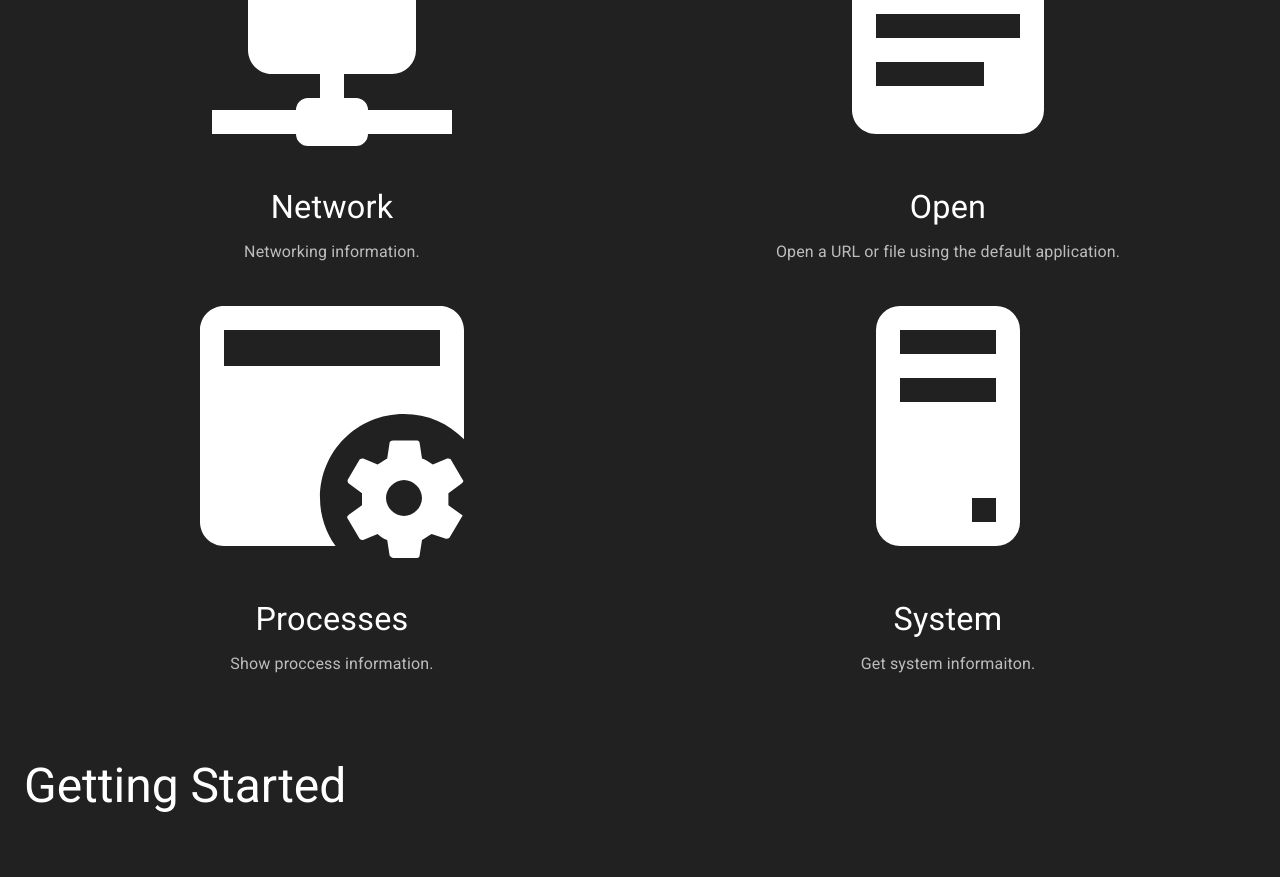
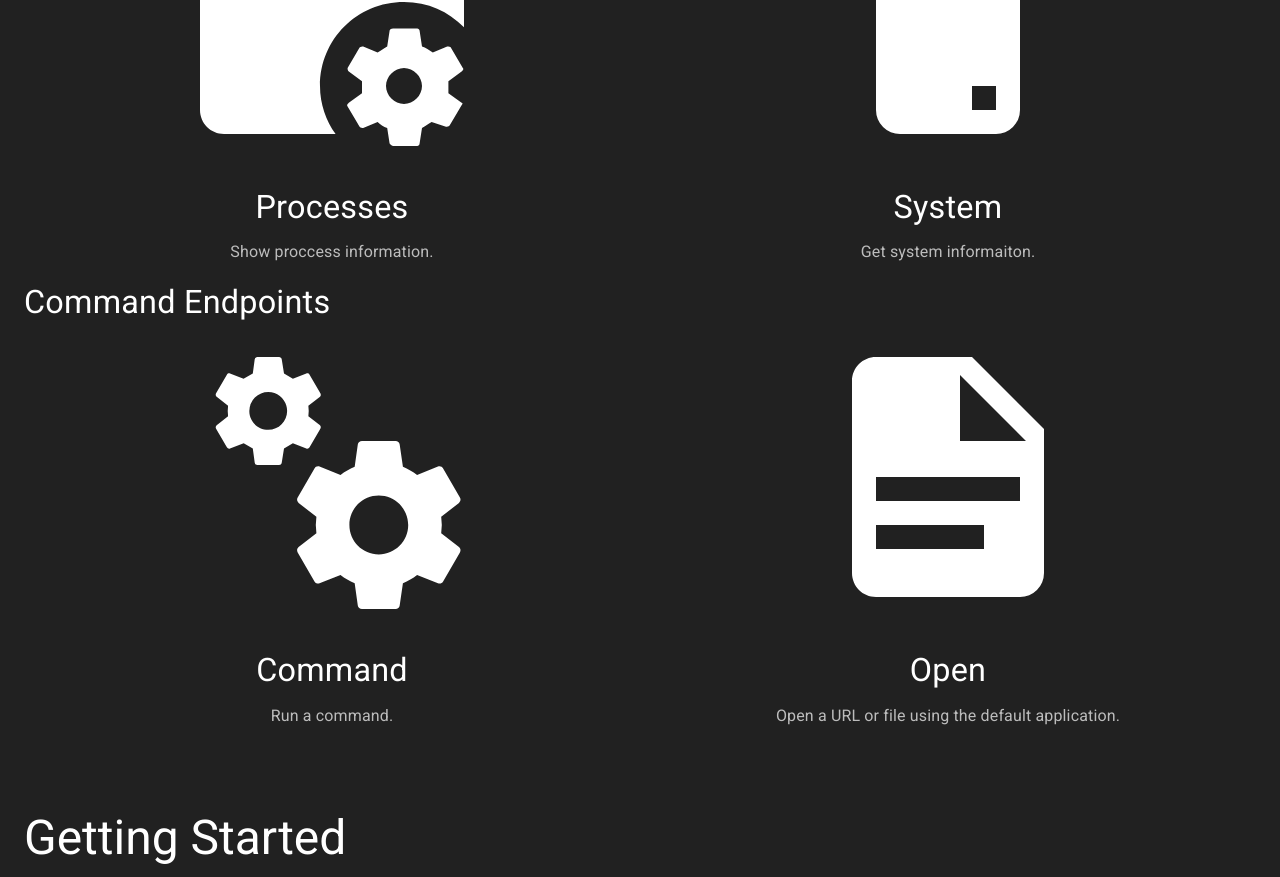
Before and after one commit to timmo001/system-bridge-site, a Next.js app: page / in a window 1280 px wide. Shown: the part 3406-4283 px from the top of the page. Built offline with nearby package versions, Linux system fonts and the light colour scheme.

Commit message:
Split commands

```diff
--- a/assets/data/features.tsx
+++ b/assets/data/features.tsx
@@ -58,11 +58,6 @@ export const apiFeatures: Array<Feature> = [
     icon: mdiBluetoothConnect,
   },
   {
-    title: "Command",
-    description: "Run a command.",
-    icon: mdiCogs,
-  },
-  {
     title: "CPU",
     description: "CPU usage, clock speed, and configuration.",
     icon: mdiCpu64Bit,
@@ -88,11 +83,6 @@ export const apiFeatures: Array<Feature> = [
     icon: mdiNetwork,
   },
   {
-    title: "Open",
-    description: "Open a URL or file using the default application.",
-    icon: mdiFileDocument,
-  },
-  {
     title: "Processes",
     description: "Show proccess information.",
     icon: mdiApplicationCog,
@@ -103,3 +93,16 @@ export const apiFeatures: Array<Feature> = [
     icon: mdiDesktopTower,
   },
 ];
+
+export const apiCommandFeatures: Array<Feature> = [
+  {
+    title: "Command",
+    description: "Run a command.",
+    icon: mdiCogs,
+  },
+  {
+    title: "Open",
+    description: "Open a URL or file using the default application.",
+    icon: mdiFileDocument,
+  },
+];
--- a/pages/index.tsx
+++ b/pages/index.tsx
@@ -20,7 +20,12 @@ import {
 
 import Layout from "components/Layout";
 import useStyles from "assets/jss/components/layout";
-import { apiFeatures, Feature, userFeatures } from "assets/data/features";
+import {
+  apiCommandFeatures,
+  apiFeatures,
+  Feature,
+  userFeatures,
+} from "assets/data/features";
 
 function Home(): ReactElement {
   const classes = useStyles();
@@ -111,6 +116,45 @@ function Home(): ReactElement {
             )
           )}
         </Grid>
+        <Typography component="h4" variant="h4" gutterBottom>
+          Command Endpoints
+        </Typography>
+        <Grid
+          container
+          direction="row"
+          alignItems="center"
+          justify="space-around">
+          {apiCommandFeatures.map(
+            ({ title, description, icon }: Feature, key: number) => (
+              <Grid
+                key={key}
+                className={classes.gridItem}
+                item
+                xl={4}
+                md={6}
+                xs={12}>
+                <Icon
+                  color={theme.palette.text.primary}
+                  path={icon}
+                  size={12}
+                  title={title}
+                />
+                <CardContent>
+                  <Typography component="h2" variant="h4" gutterBottom>
+                    {title}
+                  </Typography>
+                  <Typography
+                    color="textSecondary"
+                    component="p"
+                    variant="subtitle1">
+                    {description}
+                  </Typography>
+                </CardContent>
+              </Grid>
+            )
+          )}
+        </Grid>
+
         <Typography component="h3" variant="h3" gutterBottom>
           Getting Started
         </Typography>
```
